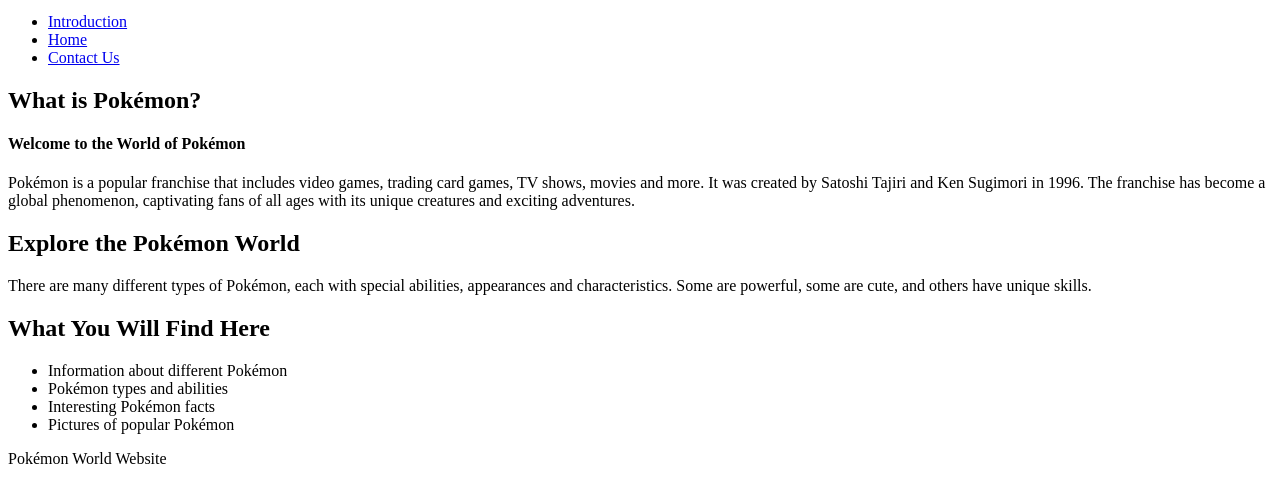
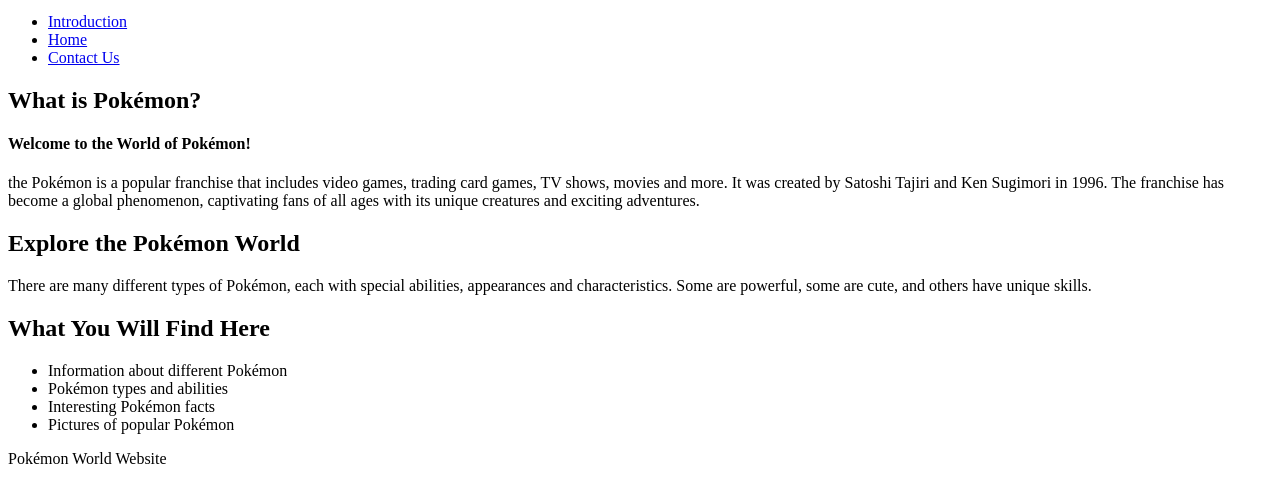
Before and after one commit to Zenin101/pokeproject-website, a plain HTML site: page index.html in a window 1280 px wide. Shown: the part 101-604 px from the top of the page. Drawn offline with Linux system fonts and the light colour scheme.

```diff
--- a/index.html
+++ b/index.html
@@ -25,9 +25,9 @@
 
         <h2>What is Pokémon?</h2>
 
-       <h4> Welcome to the World of Pokémon</h4>
+       <h4> Welcome to the World of Pokémon!</h4>
        <p>
-            Pokémon is a popular franchise that includes video games, trading card games, TV shows, movies and more.
+            the Pokémon is a popular franchise that includes video games, trading card games, TV shows, movies and more.
             It was created by Satoshi Tajiri and Ken Sugimori in 1996. The franchise has become a global phenomenon,
             captivating fans of all ages with its unique creatures and exciting adventures.
 
```
